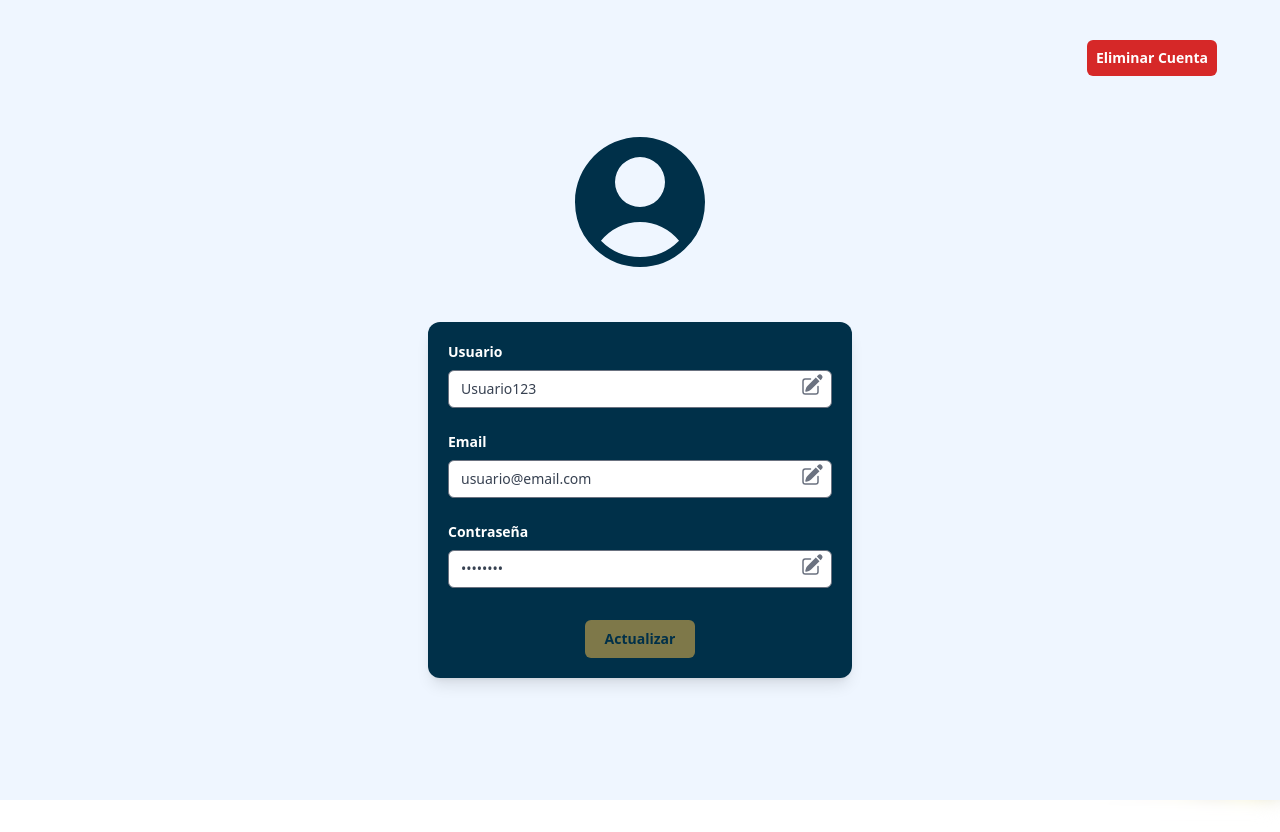
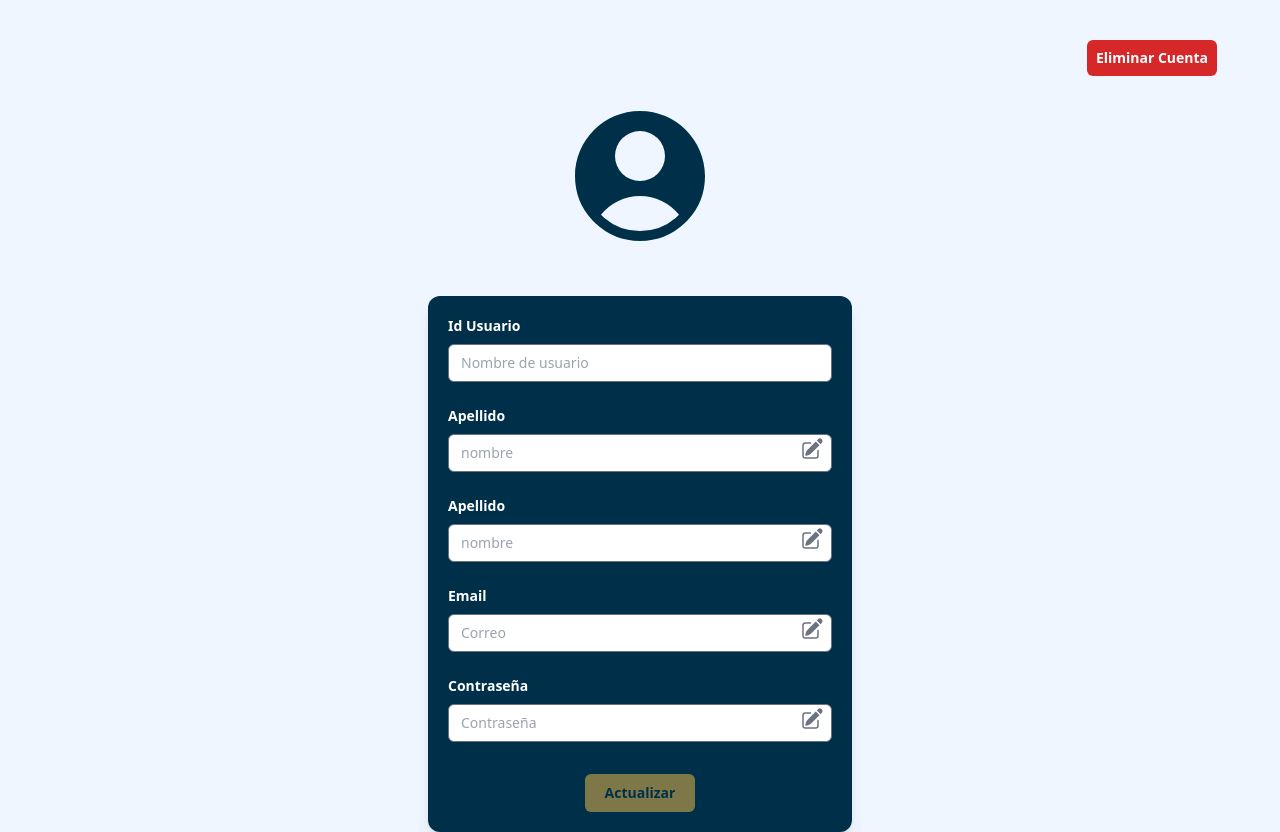
Before and after one commit to Mvc2004/GeoCrimenFront, a React (Vite) app: page /profile in a window 1280 px wide. Before the commit the page ends 800 px from the top, so only its background shows below. Built offline with nearby package versions, Linux system fonts and the light colour scheme.

Commit message:
se añaden los datos del usuario a la pagina de profile para ver los datos de la cuenta del usuario

```diff
--- a/src/pages/Profile.jsx
+++ b/src/pages/Profile.jsx
@@ -1,4 +1,4 @@
-import { useState } from "react"
+import { useState, useEffect } from "react"
 import { useNavigate } from "react-router-dom"
 import { PencilSquareIcon, UserCircleIcon, EyeIcon, EyeSlashIcon } from "@heroicons/react/24/solid"
 import imagen1 from "../images/imgfondo/perfil.jpg";
@@ -6,18 +6,47 @@ import imagen1 from "../images/imgfondo/perfil.jpg";
 export default function Profile() {
   const navigate = useNavigate()
 
+  useEffect(() => {
+    const fetchUserData = async () => {
+      const id_usuario = localStorage.getItem("id_usuario");
+      if (!id_usuario) return;
+
+      try {
+        const response = await fetch(`http://localhost:3000/api/usuarios/${id_usuario}`);
+        const data = await response.json();
+        if (data?.data) {
+          setFormData({
+            id_usuario: data.data.Id_usuario,
+            nombre: data.data.nombre,
+            apellido: data.data.apellido,
+            correo: data.data.email,
+            contrasenia: data.data.contrasenia,
+          });
+        }
+        console.log("Datos del usuario obtenidos:", data.data);
+      } catch (error) {
+        console.error("Error al obtener datos del usuario:", error);
+      }
+    };
+
+    fetchUserData();
+  }, []);
+
   // Form state
   const [formData, setFormData] = useState({
-    username: "Usuario123",
-    email: "usuario@email.com",
-    password: "********",
+    id_usuario: "",
+    nombre: "",
+    apellido: "",
+    correo: "",
+    contrasenia: "",
   })
 
   // UI state
   const [isEditable, setIsEditable] = useState({
-    username: false,
-    email: false,
-    password: false,
+    nombre: false,
+    apellido: false,
+    correo: false,
+    contrasenia: false,
   })
   const [showPassword, setShowPassword] = useState(false)
   const [errors, setErrors] = useState({
@@ -132,7 +161,7 @@ export default function Profile() {
 
         {/* Central partition */}
         <div className="w-full md:w-3/5">
-          <div className="flex flex-col items-center justify-center h-screen">
+          <div className="flex flex-col items-center justify-center mt-24">
             {/* Profile header */}
             <div className="flex flex-col items-center">
               <span className="text-black text-4xl">
@@ -147,14 +176,14 @@ export default function Profile() {
                   {/* Username field */}
                   <div className="w-full max-w-sm min-w-[200px] relative">
                     <label htmlFor="username" className="block mb-2 text-sm text-white font-bold">
-                      Usuario
+                      Id Usuario
                     </label>
                     <input
                       id="username"
                       type="text"
                       name="username"
-                      value={formData.username}
-                      readOnly={!isEditable.username}
+                      value={formData.id_usuario}
+                      readOnly={!isEditable.id_usuario}
                       onChange={handleChange}
                       placeholder="Nombre de usuario"
                       className={`w-full bg-white placeholder:text-gray-400 text-gray-700 text-sm border ${
@@ -163,32 +192,84 @@ export default function Profile() {
                         isEditable.username ? "bg-white" : "bg-gray-100"
                       }`}
                     />
+
+                  {errors.username && <p className="text-red-300 text-xs mt-1">{errors.username}</p>}
+                  </div>
+                  <div className="w-full max-w-sm min-w-[200px] relative">
+                    <label htmlFor="nombre" className="block mb-2 text-sm text-white font-bold">
+                      Apellido
+                    </label>
+                    <input
+                      id="nombre"
+                      type="text"
+                      name="correo"
+                      value={formData.nombre}
+                      readOnly={!isEditable.nombre}
+                      onChange={handleChange}
+                      placeholder="nombre"
+                      className={`w-full bg-white placeholder:text-gray-400 text-gray-700 text-sm border ${
+                        errors.email ? "border-red-500" : "border-gray-500"
+                      } rounded-md px-3 py-2 pr-10 shadow-sm focus:outline-none ${
+                        isEditable.email ? "bg-white" : "bg-gray-100"
+                      }`}
+                    />
                     <div
                       className="absolute right-2 top-1/2 -translate-y-1/2 cursor-pointer"
-                      onClick={() => handleEditClick("username")}
+                      onClick={() => handleEditClick("nombre")}
                       role="button"
-                      aria-label="Editar nombre de usuario"
+                      aria-label="Editar nombre"
                       tabIndex={0}
-                      onKeyDown={(e) => e.key === "Enter" && handleEditClick("username")}
+                      onKeyDown={(e) => e.key === "Enter" && handleEditClick("nombre")}
                     >
                       <PencilSquareIcon className="h-6 w-6 text-gray-500 mt-5" />
                     </div>
-                    {errors.username && <p className="text-red-300 text-xs mt-1">{errors.username}</p>}
+                    {errors.email && <p className="text-red-300 text-xs mt-1">{errors.email}</p>}
+                  </div>
+
+                  <div className="w-full max-w-sm min-w-[200px] relative">
+                    <label htmlFor="apellido" className="block mb-2 text-sm text-white font-bold">
+                      Apellido
+                    </label>
+                    <input
+                      id="apellido"
+                      type="text"
+                      name="apellido"
+                      value={formData.apellido}
+                      readOnly={!isEditable.apellido}
+                      onChange={handleChange}
+                      placeholder="nombre"
+                      className={`w-full bg-white placeholder:text-gray-400 text-gray-700 text-sm border ${
+                        errors.email ? "border-red-500" : "border-gray-500"
+                      } rounded-md px-3 py-2 pr-10 shadow-sm focus:outline-none ${
+                        isEditable.apellido ? "bg-white" : "bg-gray-100"
+                      }`}
+                    />
+                    <div
+                      className="absolute right-2 top-1/2 -translate-y-1/2 cursor-pointer"
+                      onClick={() => handleEditClick("apellido")}
+                      role="button"
+                      aria-label="Editar apellido"
+                      tabIndex={0}
+                      onKeyDown={(e) => e.key === "Enter" && handleEditClick("email")}
+                    >
+                      <PencilSquareIcon className="h-6 w-6 text-gray-500 mt-5" />
+                    </div>
+                    {errors.email && <p className="text-red-300 text-xs mt-1">{errors.email}</p>}
                   </div>
 
                   {/* Email field */}
                   <div className="w-full max-w-sm min-w-[200px] relative">
-                    <label htmlFor="email" className="block mb-2 text-sm text-white font-bold">
+                    <label htmlFor="Correo" className="block mb-2 text-sm text-white font-bold">
                       Email
                     </label>
                     <input
-                      id="email"
+                      id="correo"
                       type="email"
-                      name="email"
-                      value={formData.email}
-                      readOnly={!isEditable.email}
+                      name="correo"
+                      value={formData.correo}
+                      readOnly={!isEditable.correo}
                       onChange={handleChange}
-                      placeholder="Email"
+                      placeholder="Correo"
                       className={`w-full bg-white placeholder:text-gray-400 text-gray-700 text-sm border ${
                         errors.email ? "border-red-500" : "border-gray-500"
                       } rounded-md px-3 py-2 pr-10 shadow-sm focus:outline-none ${
@@ -217,8 +298,8 @@ export default function Profile() {
                       id="password"
                       type={showPassword ? "text" : "password"}
                       name="password"
-                      value={formData.password}
-                      readOnly={!isEditable.password}
+                      value={formData.contrasenia}
+                      readOnly={!isEditable.contrasenia}
                       onChange={handleChange}
                       placeholder="Contraseña"
                       className={`w-full bg-white placeholder:text-gray-400 text-gray-700 text-sm border ${
```
